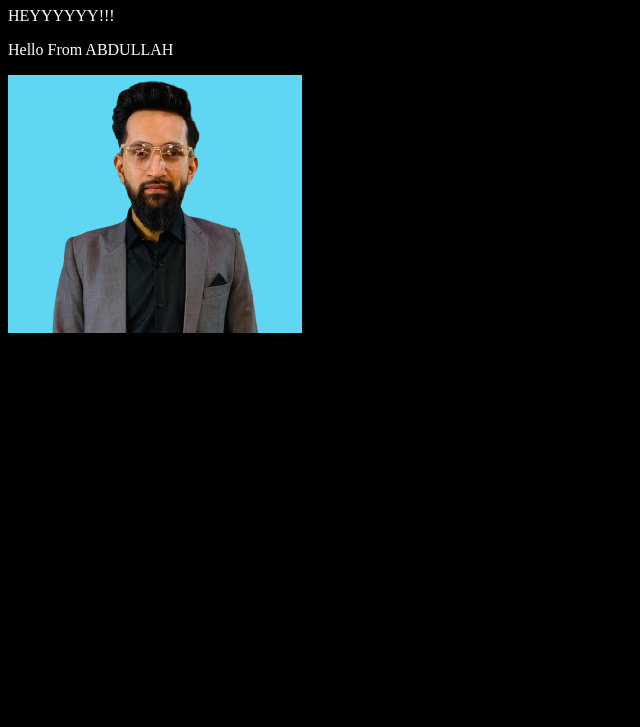
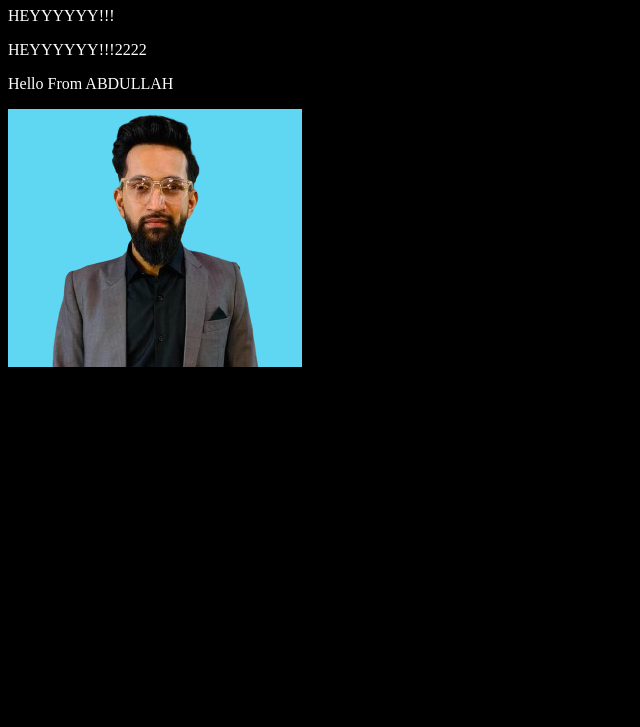
Before and after one commit to abdullahafzal30/my-personal-application, a plain HTML site: page index.html in a window 1280 px wide. Shown: the part 73-800 px from the top of the page, without its empty margins (0-640 px from the left). Drawn offline with Linux system fonts and the light colour scheme.

Commit message:
Update index.html

```diff
--- a/index.html
+++ b/index.html
@@ -8,6 +8,7 @@
 <h1 style="color:white">SERVICE</h1>
 
 <p  style="color:white">HEYYYYYY!!!</p>
+<p  style="color:white">HEYYYYYY!!!2222</p>
 <p  style="color:white">Hello From ABDULLAH</p>
 <img src="abd.png" alt="No image">
 </body>
```
